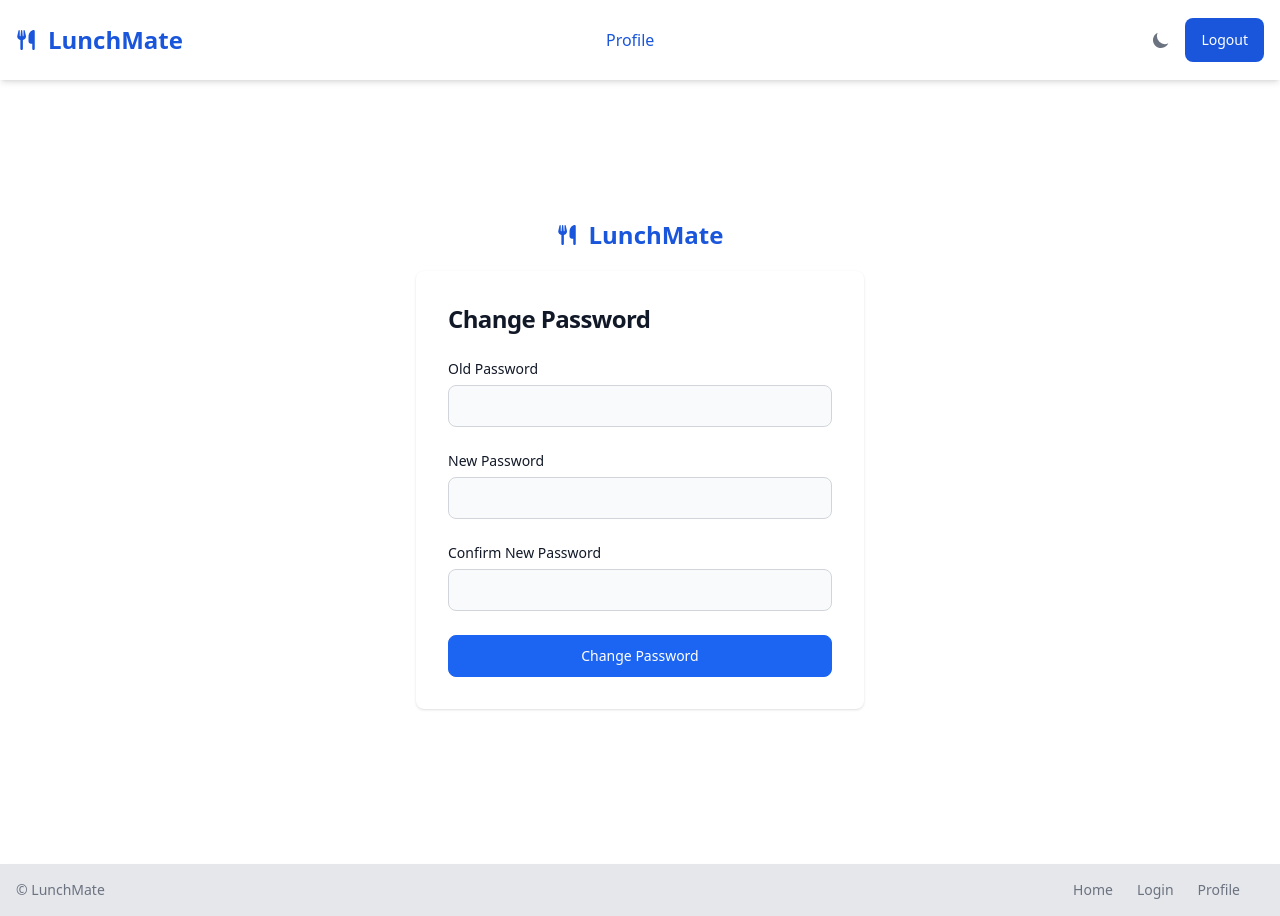
After one commit to Melo04/food-reservation-system, a Flask app: page /change_password in a window 1280 px wide. The commit adds this page. Run offline with Flask 3, Linux system fonts and the light colour scheme; the visitor is signed in with stand-in values (Sample User, id 1); style sheets or scripts are compiled from the project's sources; parts of the project's set-up code (start-up, migrations or seed data) failed here and were passed over; some libraries are stand-ins or nearby versions.

Commit message:
add change password in profile

```diff
--- a/website/forms.py
+++ b/website/forms.py
@@ -94,6 +94,13 @@ class ResetPasswordForm(FlaskForm):
                                      validators=[DataRequired(), EqualTo('password')])
     submit = SubmitField('Reset Password')
 
+class ChangePasswordForm(FlaskForm):
+    old_password = PasswordField('Old Password', validators=[DataRequired()])
+    new_password = PasswordField('New Password', validators=[DataRequired()])
+    confirm_new_password = PasswordField('Confirm New Password',
+                                     validators=[DataRequired(), EqualTo('new_password', message='Password does not match with new password')])
+    submit = SubmitField('Change Password')
+
 class ItemForm(FlaskForm):
     name = StringField('Name', validators=[DataRequired()])
     type = SelectField('Type', choices=[('Main Course', 'Main Course'), ('Beverage', 'Beverage')])
--- a/website/routes/main.py
+++ b/website/routes/main.py
@@ -171,3 +171,21 @@ def reset_token(token):
         flash('Your password has been updated! You are now able to log in', 'success')
         return redirect(url_for('main.login'))
     return render_template('reset_token.html', title='Reset Password', form=form)
+
+@main.route("/change_password", methods=['GET', 'POST'])
+@login_required(role="ANY")
+def change_password():
+    form = ChangePasswordForm()
+    if form.validate_on_submit():
+        if bcrypt.check_password_hash(current_user.PASSWORD, form.old_password.data):
+            if bcrypt.check_password_hash(current_user.PASSWORD, form.new_password.data):
+                flash('New password cannot be the same as old password', 'danger')
+            else:
+                hashed_password = bcrypt.generate_password_hash(form.new_password.data).decode('utf-8')
+                current_user.PASSWORD = hashed_password
+                db.session.commit()
+                flash('Your password has been updated!', 'success')
+                return redirect(url_for('main.profile'))
+        else:
+            flash('Incorrect old password', 'danger')
+    return render_template('change_password.html', title='Change Password', form=form)
--- a/website/static/output.css
+++ b/website/static/output.css
@@ -1800,6 +1800,12 @@ input:checked + .toggle-bg {
   margin-bottom: calc(1.25rem * var(--tw-space-y-reverse));
 }
 
+.space-y-10 > :not([hidden]) ~ :not([hidden]) {
+  --tw-space-y-reverse: 0;
+  margin-top: calc(2.5rem * calc(1 - var(--tw-space-y-reverse)));
+  margin-bottom: calc(2.5rem * var(--tw-space-y-reverse));
+}
+
 .divide-y > :not([hidden]) ~ :not([hidden]) {
   --tw-divide-y-reverse: 0;
   border-top-width: calc(1px * calc(1 - var(--tw-divide-y-reverse)));
--- /dev/null
+++ b/website/templates/change_password.html
@@ -0,0 +1,60 @@
+{% extends "base.html" %}
+{% block title %}Reset Password{% endblock title %}
+{% block content %}
+<div class="flex flex-col items-center justify-center px-6 py-8 mx-auto h-screen lg:py-0">
+    <a href="{{ url_for('main.home') }}" class="text-blue-700 mb-5 dark:text-white flex items-center space-x-3 rtl:space-x-reverse">
+        <svg class="w-5 h-5" fill="currentColor" xmlns="http://www.w3.org/2000/svg" viewBox="0 0 448 512">
+            <path d="M416 0C400 0 288 32 288 176V288c0 35.3 28.7 64 64 64h32V480c0 17.7 14.3 32 32 32s32-14.3 32-32V352 240 32c0-17.7-14.3-32-32-32zM64 16C64 7.8 57.9 1 49.7 .1S34.2 4.6 32.4 12.5L2.1 148.8C.7 155.1 0 161.5 0 167.9c0 45.9 35.1 83.6 80 87.7V480c0 17.7 14.3 32 32 32s32-14.3 32-32V255.6c44.9-4.1 80-41.8 80-87.7c0-6.4-.7-12.8-2.1-19.1L191.6 12.5c-1.8-8-9.3-13.3-17.4-12.4S160 7.8 160 16V150.2c0 5.4-4.4 9.8-9.8 9.8c-5.1 0-9.3-3.9-9.8-9L127.9 14.6C127.2 6.3 120.3 0 112 0s-15.2 6.3-15.9 14.6L83.7 151c-.5 5.1-4.7 9-9.8 9c-5.4 0-9.8-4.4-9.8-9.8V16zm48.3 152l-.3 0-.3 0 .3-.7 .3 .7z"/>
+        </svg>
+        <span class="self-center text-2xl font-semibold whitespace-nowrap">LunchMate</span>
+    </a>
+    <div class="w-full p-6 bg-white rounded-lg shadow dark:border md:mt-0 sm:max-w-md dark:bg-gray-800 dark:border-gray-700 sm:p-8">
+        <h2 class="mb-1 text-xl font-bold leading-tight tracking-tight text-gray-900 md:text-2xl dark:text-white">
+            Change Password
+        </h2>
+        <form method="POST" class="space-y-4 md:space-y-6" action="">
+            {{ form.hidden_tag() }}
+            <div>
+                {{ form.old_password.label(class="block mb-1.5 text-sm font-medium text-gray-900 dark:text-white") }}
+                {% if form.old_password.errors %}
+                    {{ form.old_password(class="bg-gray-50 border-2 border-red-600 text-red-600 sm:text-sm rounded-lg focus:ring-red-900 focus:border-red-600 block w-full p-2.5") }}
+                    <div class="text-red-600 mt-2">
+                        {% for error in form.old_password.errors %}
+                            <span>{{ error }}</span>
+                        {% endfor %}
+                    </div>
+                {% else %}
+                    {{ form.old_password(class="bg-gray-50 border border-gray-300 text-gray-900 sm:text-sm rounded-lg focus:ring-primary-600 focus:border-primary-600 block w-full p-2.5 dark:bg-gray-700 dark:border-gray-600 dark:placeholder-gray-400 dark:text-white dark:focus:ring-blue-500 dark:focus:border-blue-500") }}
+                {% endif %}
+            </div>
+            <div>
+                {{ form.new_password.label(class="block mb-1.5 text-sm font-medium text-gray-900 dark:text-white") }}
+                {% if form.new_password.errors %}
+                    {{ form.new_password(class="bg-gray-50 border-2 border-red-600 text-red-600 sm:text-sm rounded-lg focus:ring-red-900 focus:border-red-600 block w-full p-2.5") }}
+                    <div class="text-red-600 mt-2">
+                        {% for error in form.new_password.errors %}
+                            <span>{{ error }}</span>
+                        {% endfor %}
+                    </div>
+                {% else %}
+                    {{ form.new_password(class="bg-gray-50 border border-gray-300 text-gray-900 sm:text-sm rounded-lg focus:ring-primary-600 focus:border-primary-600 block w-full p-2.5 dark:bg-gray-700 dark:border-gray-600 dark:placeholder-gray-400 dark:text-white dark:focus:ring-blue-500 dark:focus:border-blue-500") }}
+                {% endif %}
+            </div>
+            <div>
+                {{ form.confirm_new_password.label(class="block mb-1.5 text-sm font-medium text-gray-900 dark:text-white") }}
+                {% if form.confirm_new_password.errors %}
+                    {{ form.confirm_new_password(class="bg-gray-50 border-2 border-red-600 text-red-600 sm:text-sm rounded-lg focus:ring-red-900 focus:border-red-600 block w-full p-2.5") }}
+                    <div class="text-red-600 mt-2">
+                        {% for error in form.confirm_new_password.errors %}
+                            <span>{{ error }}</span>
+                        {% endfor %}
+                    </div>
+                {% else %}
+                    {{ form.confirm_new_password(class="bg-gray-50 border border-gray-300 text-gray-900 sm:text-sm rounded-lg focus:ring-primary-600 focus:border-primary-600 block w-full p-2.5 dark:bg-gray-700 dark:border-gray-600 dark:placeholder-gray-400 dark:text-white dark:focus:ring-blue-500 dark:focus:border-blue-500") }}
+                {% endif %}
+            </div>
+            {{ form.submit(class="w-full cursor-pointer border border-blue-600 text-white bg-blue-600 hover:bg-transparent hover:text-blue-600 font-medium rounded-lg text-sm px-5 py-2.5 text-center hover:cursor dark:bg-blue-600 dark:hover:bg-transparent dark:hover:text-blue-700") }}
+        </form>
+    </div>
+</div>
+{% endblock content %}
```
Also changed, not shown: website/templates/profile.html (+6 -1 lines), website/templates/reset_request.html (+5 -3 lines), website/templates/reset_token.html (+5 -3 lines), instance/database.db.
